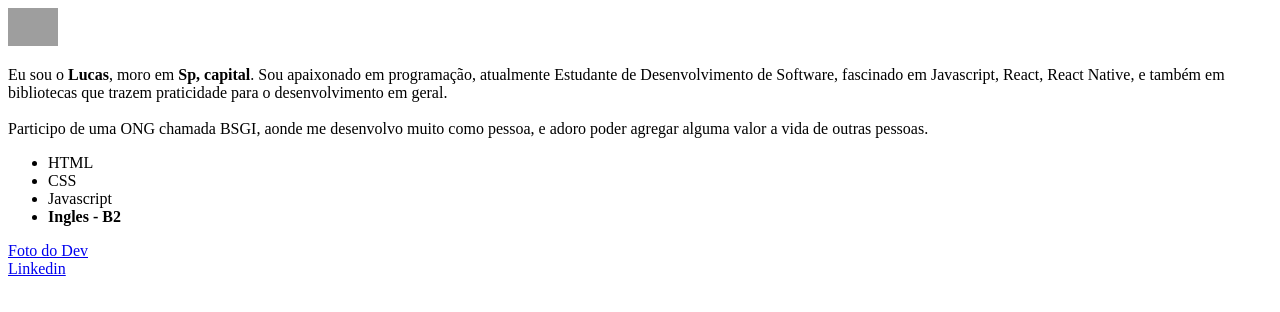
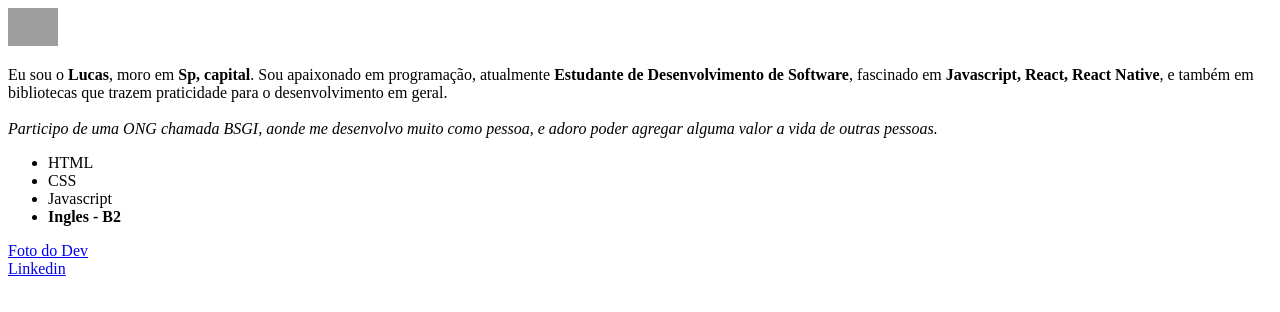
Before and after one commit to LucasTFranca/dev-lucasteixeira.github.io, a plain HTML site: page index.html in a window 1280 px wide. Drawn offline with Linux system fonts and the light colour scheme; grey boxes are pictures that could not be loaded.

Commit message:
Adiciona o sexto requisito

```diff
--- a/index.html
+++ b/index.html
@@ -9,13 +9,13 @@
 <body>
     <img src="image/IMG.jpg" width="50px" alt="Imagen do Dev" id="ft">
     <p>
-        Eu sou o <b>Lucas</b>, moro em <b>Sp, capital</b>. Sou apaixonado em programação, atualmente Estudante de Desenvolvimento de Software, fascinado em Javascript, React, React Native, e também em bibliotecas que trazem praticidade para o desenvolvimento em geral.
+        Eu sou o <b>Lucas</b>, moro em <b>Sp, capital</b>. Sou apaixonado em programação, atualmente <b>Estudante de Desenvolvimento de Software</b>, fascinado em <b>Javascript, React, React Native</b>, e também em bibliotecas que trazem praticidade para o desenvolvimento em geral.
 
         <br>
 
         <br>
 
-        Participo de uma ONG chamada BSGI, aonde me desenvolvo muito como pessoa, e adoro poder agregar alguma valor a vida de outras pessoas.
+        <em>Participo de uma ONG chamada BSGI, aonde me desenvolvo muito como pessoa, e adoro poder agregar alguma valor a vida de outras pessoas.</em>
     </p>
     <ul>
         <li>HTML</li>
```
